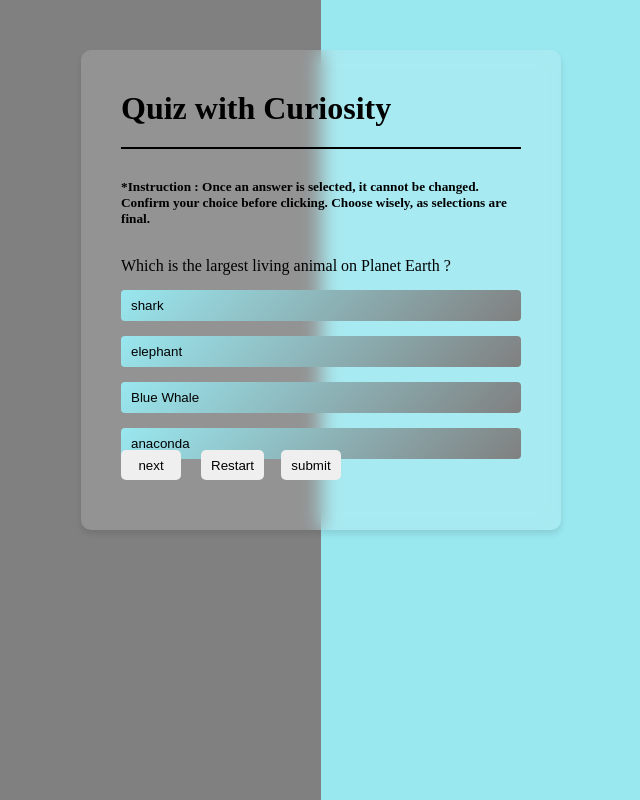
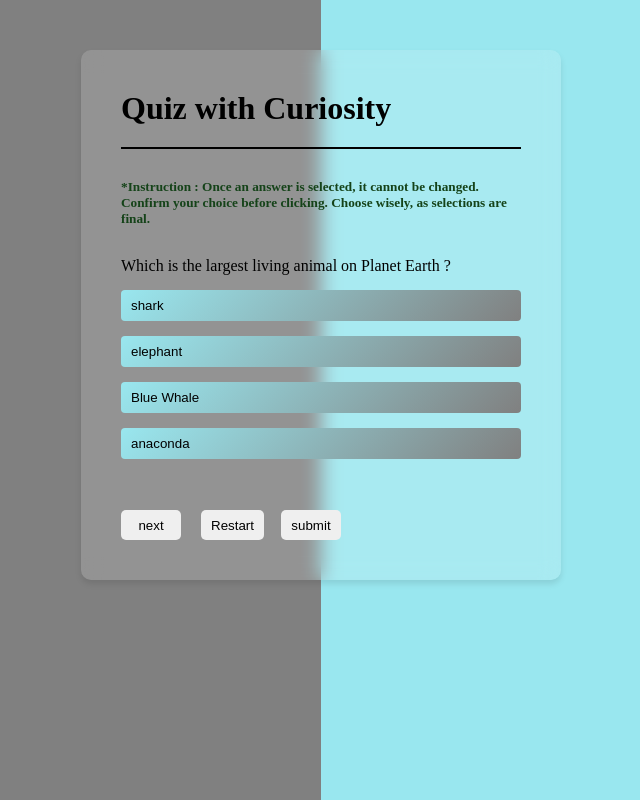
Before and after one commit to Maheshkumarjena/Quiz_app, a plain HTML site: page index.html in a window 1280 px wide. Shown: the whole page, without its empty margins (319-959 px from the left). Drawn offline with Linux system fonts and the light colour scheme.

Commit message:
Update style.css
instruction added

```diff
--- a/style.css
+++ b/style.css
@@ -23,7 +23,7 @@ body{
     display : flex;
     flex-direction: column;
     gap: 30px;
-    height : 400px;
+    height : 450px;
     background: rgba(255, 255, 255, 0.15);
     backdrop-filter: blur(10px);
     border-radius: 10px;
@@ -84,20 +84,20 @@ body{
 
 .navbtn #next{
     position: absolute;
-    top: 400px;
+    top: 460px;
 
 }
 
 .navbtn #Restart{
     position: absolute;
-    top: 400px;
+    top: 460px;
     left: 120px;
 
 }
 
 .navbtn #submit{
     position: absolute;
-    top: 400px;
+    top: 460px;
     left: 200px;
 
 }
@@ -132,3 +132,7 @@ body{
 #playAgain{
     display: none ;
 }
+
+.app .instruction{
+    color: rgb(21, 67, 25)!important;
+}
```
